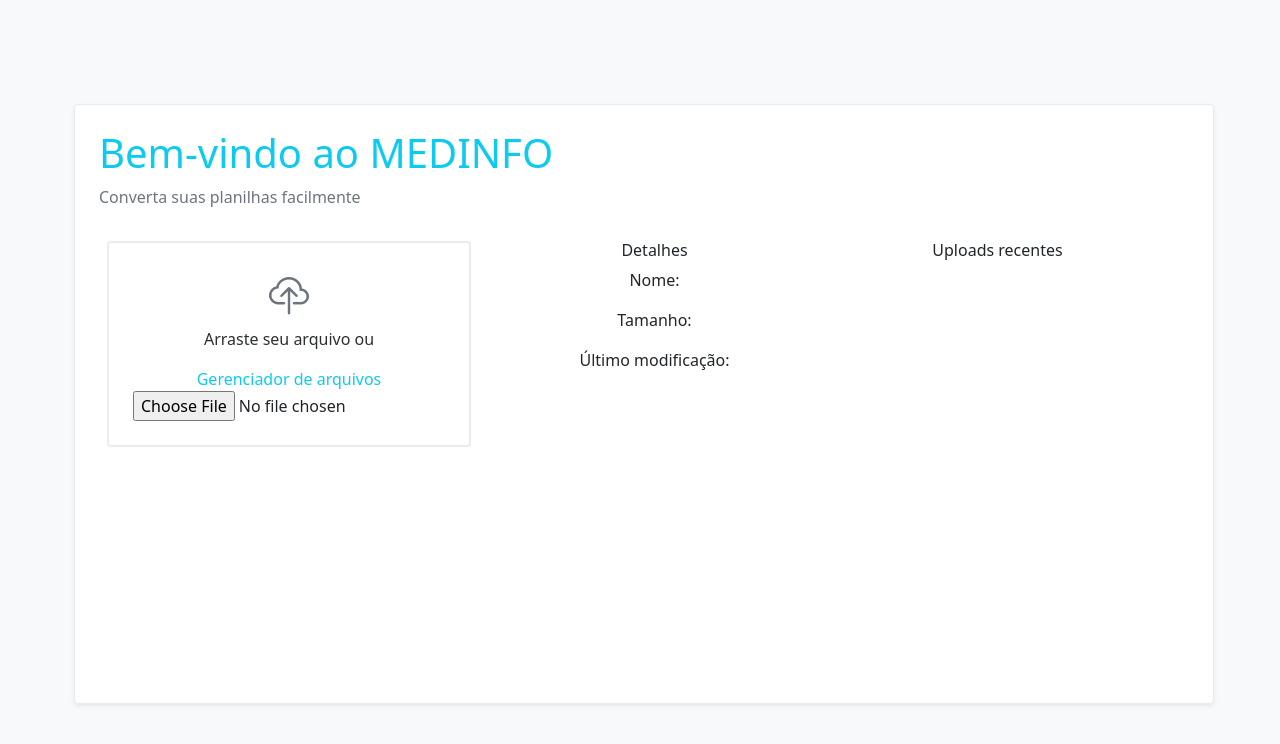
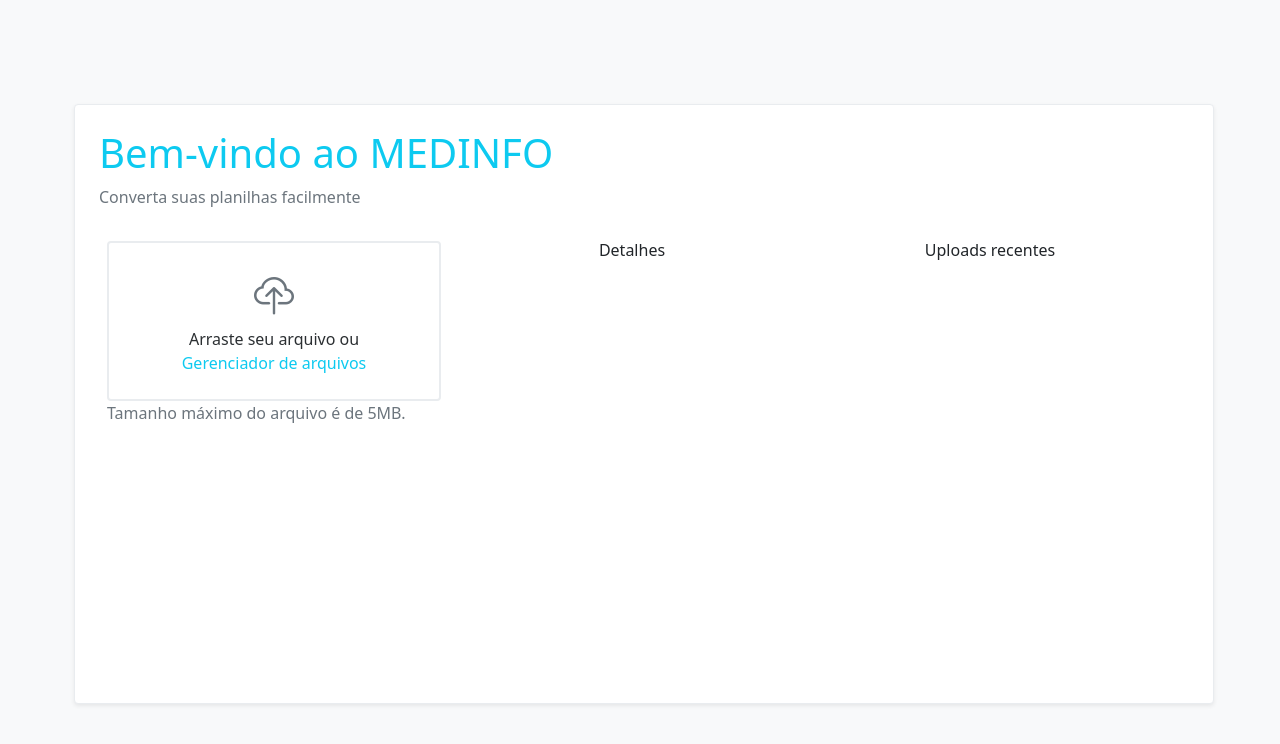
Before and after one commit to clebsonrosendo/medInfo, a Flask app: page / in a window 1280 px wide. Shown: the top 744 px of the page. Run offline with Flask 2, Linux system fonts and the light colour scheme; some libraries are stand-ins or nearby versions.

Commit message:
Add Jquery e chamada e organização da coluna detalhes

```diff
--- a/templates/index.html
+++ b/templates/index.html
@@ -9,6 +9,7 @@
     <link href="https://cdn.jsdelivr.net/npm/bootstrap@5.3.0-alpha1/dist/css/bootstrap.min.css" rel="stylesheet" integrity="sha384-GLhlTQ8iRABdZLl6O3oVMWSktQOp6b7In1Zl3/Jr59b6EGGoI1aFkw7cmDA6j6gD" crossorigin="anonymous">
     <link rel="stylesheet" href="https://cdn.jsdelivr.net/npm/bootstrap-icons@1.10.3/font/bootstrap-icons.css">
     <link rel="stylesheet" href="{{ url_for('static', filename='css/style.css') }}">
+    <script src="{{ url_for('static', filename='javascript/script.js') }}"></script>
     <script src="https://code.jquery.com/jquery-3.6.3.min.js" integrity="sha256-pvPw+upLPUjgMXY0G+8O0xUf+/Im1MZjXxxgOcBQBXU=" crossorigin="anonymous"></script>
 </head>
 <body class="bg-light p-0">
@@ -20,37 +21,38 @@
         </div>
     </header>
     <main>
-        <div class="container row p-2 pt-3 text-center">
+        <div class="container-fluid row p-2 pt-3 text-center">
             <div class="col">
-                <div class="p-4 d-flex flex-column justify-content-center align-items-center border border-2 border-light-subtle rounded-1">
-                    <div>
-                        <i class="bi bi-cloud-upload fs-1 fs-bold text-secondary"></i>
-                        <p class="text-secondary-emphasis">Arraste seu arquivo ou</p>
+                <div
+                        id="box-up-file"
+                        class="p-4 d-flex flex-column justify-content-center align-items-center border border-2 border-light-subtle rounded-1"
+                        draggable="true">
+                    <div class="p-0 m-0">
+                        <i class="bi bi-cloud-upload fs-1 fs-bold text-secondary p-0 m-0"></i>
+                        <p class="text-secondary-emphasis p-0 m-0">Arraste seu arquivo ou</p>
                     </div>
-                    <div>
+                    <div class="p-0 m-0">
                         <form action="">
-                            <label id="arquivo_selecionado_label" class="text-info fs-bold" for="arquivo_selecionado">Gerenciador de arquivos</label>
-                            <input type="file" name="arquivo_selecionado" id="arquivo_selecionado">
+                            <label id="arquivo_selecionado_label" class="text-info fs-bold" for="input-select-file">Gerenciador de arquivos</label>
+                            <input
+                                    type="file"
+                                    id="input-select-file"
+                                    name="arquivo_selecionado"
+                                    accept=""
+                                    size=""
+                                    onchange="uploadFile()">
                         </form>
                     </div>
                 </div>
+                <div class=""><p class="fs-6 text-secondary text-start">Tamanho máximo do arquivo é de 5MB.</p></div>
             </div>
             <div class="col">
                 <header>
                     <h6>Detalhes</h6>
                 </header>
                 <div>
-                    <div>
-                        <div><p class="fs-bold">Nome:</p></div>
-                        <div></div>
-                    </div>
-                    <div>
-                        <div><p class="fs-bold">Tamanho:</p></div>
-                        <div></div>
-                    </div>
-                    <div>
-                        <div><p class="fs-bold">Último modificação:</p></div>
-                        <div></div>
+                    <div id="file-details">
+
                     </div>
                 </div>
             </div>
@@ -67,5 +69,7 @@
 <script src="https://cdn.jsdelivr.net/npm/bootstrap@5.3.0-alpha1/dist/js/bootstrap.bundle.min.js" integrity="sha384-w76AqPfDkMBDXo30jS1Sgez6pr3x5MlQ1ZAGC+nuZB+EYdgRZgiwxhTBTkF7CXvN" crossorigin="anonymous"></script>
 <script>
 
+
+
 </script>
 </html>
```
